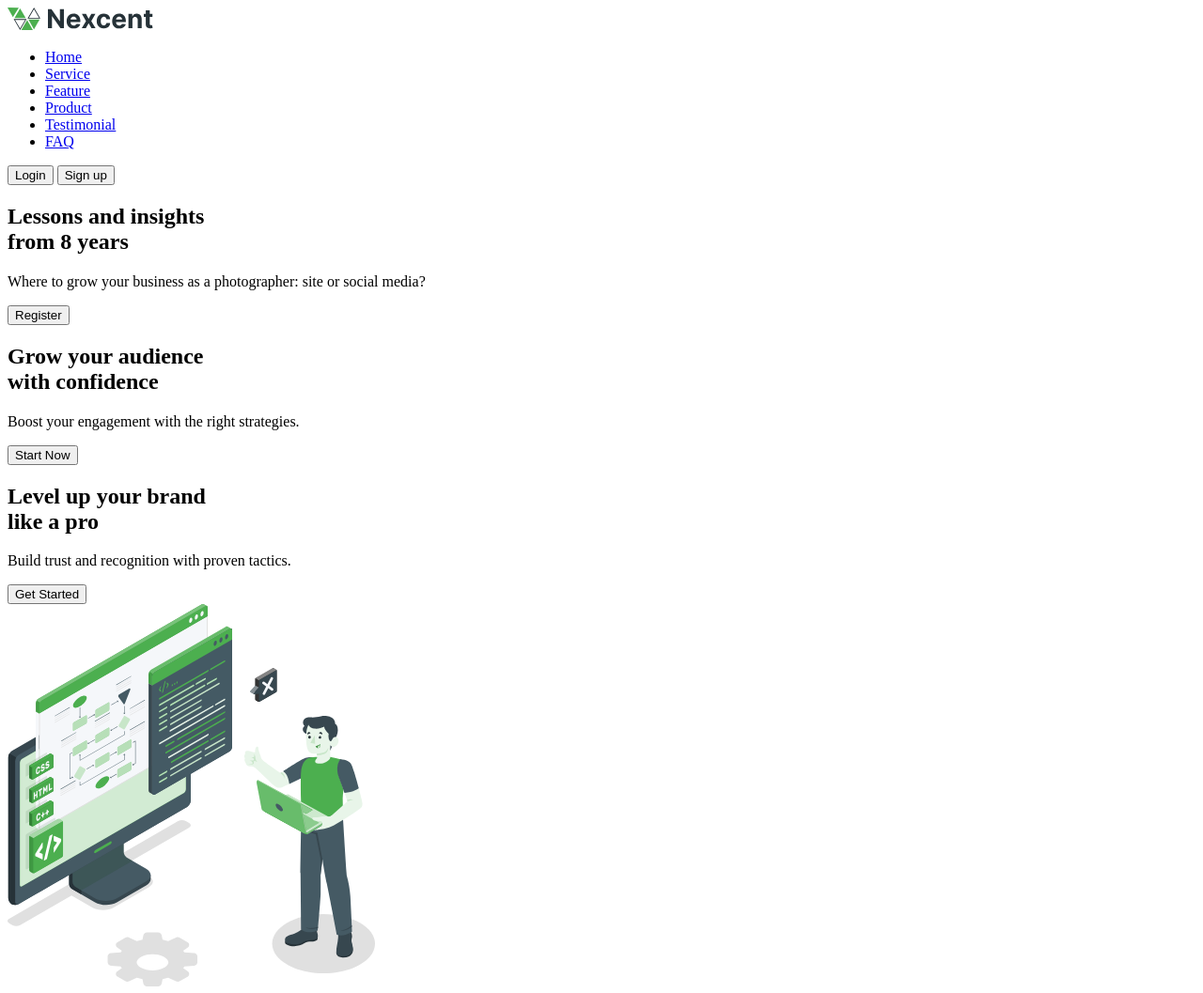
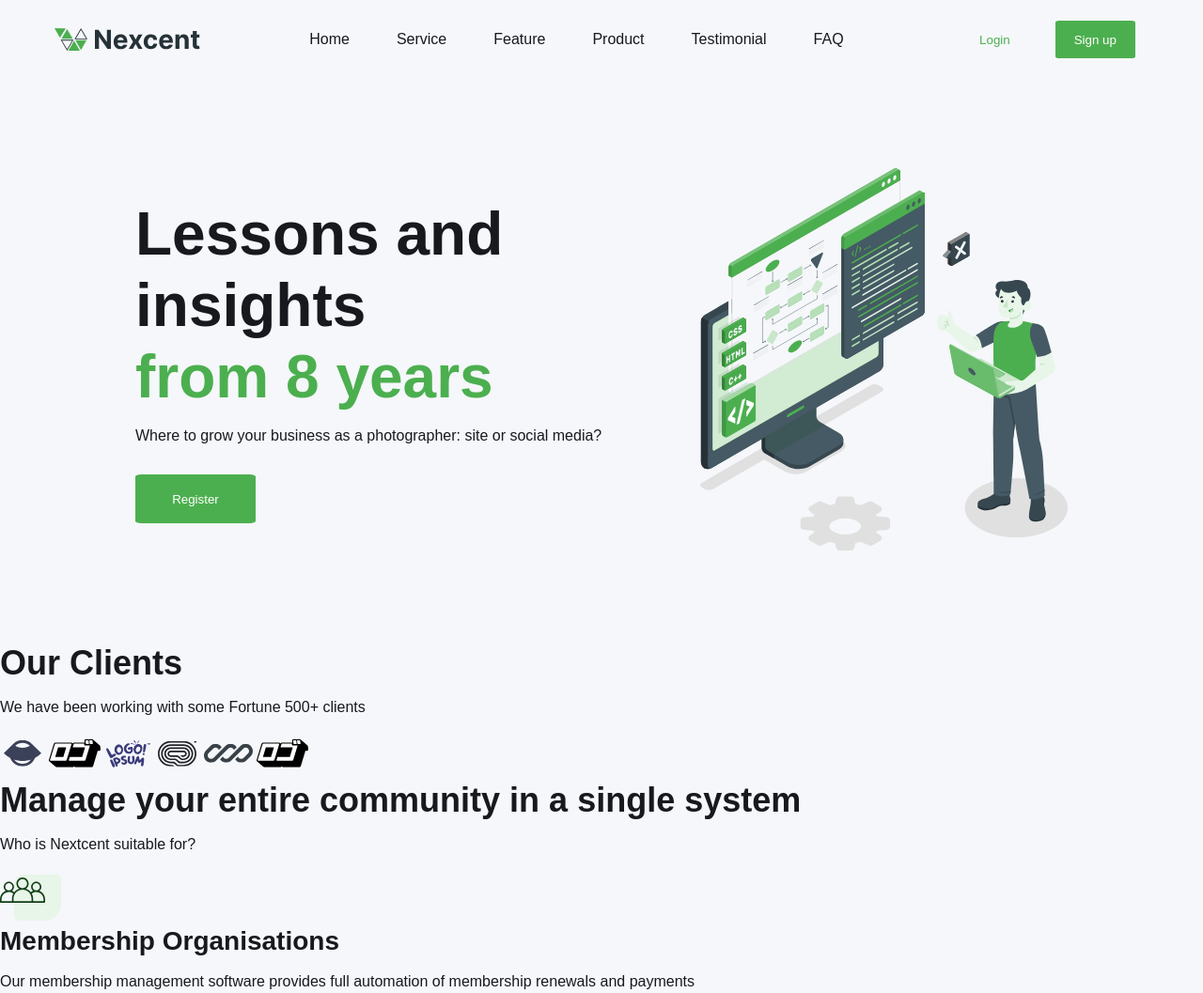
Before and after one commit to XuanNghi19/landing_page_gem, a plain HTML site: page index.html in a window 1280 px wide. Shown: the top 1057 px of the page at 94% size. Drawn offline with Linux system fonts and the light colour scheme.

Commit message:
make style header

```diff
--- /dev/null
+++ b/_utility.scss
@@ -0,0 +1,62 @@
+@import "./variables.scss";
+
+.btn {
+  padding: 0.625rem 1.25rem;
+  margin-right: 14px;
+  border: none;
+  border-radius: 5%;
+}
+
+.btn--ghost {
+  background: transparent;
+  color: #4caf4f;
+
+  &:hover {
+    color: map-get($colors, primary);
+  }
+}
+
+.btn--solid {
+  background-color: #4caf4f;
+  color: map-get($neutral-colors, white);
+
+  &:hover {
+    background-color: map-get($colors, primary);
+  }
+}
+
+.active {
+  visibility: visible;
+}
+
+.inactive {
+  display: none;
+}
+
+.text-primary {
+  color: #4caf4f;
+}
+
+h1 {
+  font-size: map-get($headlines, h1, size);
+  line-height: map-get($headlines, h1, line-height);
+  margin: 0;
+}
+
+h2 {
+  font-size: map-get($headlines, h2, size);
+  line-height: map-get($headlines, h2, line-height);
+  margin: 0;
+}
+
+h3 {
+  font-size: map-get($headlines, h3, size);
+  line-height: map-get($headlines, h3, line-height);
+  margin: 0;
+}
+
+h4 {
+  font-size: map-get($headlines, h4, size);
+  line-height: map-get($headlines, h4, line-height);
+  margin: 0;
+}
--- /dev/null
+++ b/_variables.scss
@@ -0,0 +1,55 @@
+$neutral-colors: (
+  silver: #f5f7fa,
+  white: #ffffff,
+  grey-blue: #abbed1,
+  l-grey: #89939e,
+  grey: #717171,
+  d-grey: #4d4d4d,
+  black: #263238,
+);
+
+$colors: (
+  primary: #28cb8b,
+  secondary: #263238,
+  info: #2194f3,
+);
+
+$color-shade: (
+  shade1: #43a046,
+  shade2: #388E3B,
+  shade3: #237D31,
+  shade4: #1B5E1F,
+  shade5: #103E13,
+);
+
+$color-tint: (
+  tint1: #66BB69,
+  tint2: #81C784,
+  tint3: #A5D6A7,
+  tint4: #C8E6C9,
+  tint5: #E8F5E9,
+);
+
+$color-action: (
+  warning: #FBC02D,
+  error: #E53835,
+  success: #2E7D31,
+);
+
+$text-colors: (
+  black: #18191F,
+);
+
+$headlines: (
+  h1: (size: 4rem, line-height: 4.75rem),
+  h2: (size: 2.25rem, line-height: 2.75rem),
+  h3: (size: 1.75rem, line-height: 2.25rem),
+  h4: (size: 1.25rem, line-height: 1.75rem),
+);
+
+$body: (
+  body1: (size: 1.125rem, line-height: 1.75rem),
+  body2: (size: 1rem, line-height: 1.5rem),
+  body3: (size: 0.875rem, line-height: 1.25rem),
+  body4: (size: 0.75rem, line-height: 1rem),
+);
--- a/index.html
+++ b/index.html
@@ -3,52 +3,54 @@
   <head>
     <meta charset="UTF-8" />
     <meta name="viewport" content="width=device-width, initial-scale=1.0" />
-    <title>Document</title>
+    <link rel="stylesheet" href="style.css">
+    <title>Landing Page</title>
   </head>
   <body>
     <header class="header">
       <img class="header__logo" src="assets/Logo.svg" alt="icon" />
       <nav class="header__nav">
-        <ul>
-          <li><a href="#">Home</a></li>
-          <li><a href="#">Service</a></li>
-          <li><a href="#">Feature</a></li>
-          <li><a href="#">Product</a></li>
-          <li><a href="#">Testimonial</a></li>
-          <li><a href="#">FAQ</a></li>
+        <ul class="header__list-items">
+          <li><a class="header__link" href="#">Home</a></li>
+          <li><a class="header__link" href="#">Service</a></li>
+          <li><a class="header__link" href="#">Feature</a></li>
+          <li><a class="header__link" href="#">Product</a></li>
+          <li><a class="header__link" href="#">Testimonial</a></li>
+          <li><a class="header__link" href="#">FAQ</a></li>
         </ul>
         <div class="header__auth">
-          <button class="btn">Login</button>
-          <button class="btn">Sign up</button>
+          <button class="btn btn--ghost">Login</button>
+          <button class="btn btn--solid">Sign up</button>
         </div>
       </nav>
     </header>
 
     <section class="hero">
       <div class="hero__content">
-        <div class="hero__slide--active">
-          <h1>Lessons and insights <br /><span>from 8 years</span></h1>
+        <div class="hero__slide active">
+          <h1>Lessons and insights <br /><span class="text-primary">from 8 years</span></h1>
           <p>
             Where to grow your business as a photographer: site or social media?
           </p>
-          <button class="hero__btn">Register</button>
+          <button class="btn btn--solid">Register</button>
         </div>
+
         <div class="hero__slide inactive">
           <h1>Grow your audience <br /><span>with confidence</span></h1>
           <p>Boost your engagement with the right strategies.</p>
-          <button class="btn">Start Now</button>
+          <button class="btn btn--solid">Start Now</button>
         </div>
         <div class="hero__slide inactive">
           <h1>Level up your brand <br /><span>like a pro</span></h1>
           <p>Build trust and recognition with proven tactics.</p>
-          <button class="btn">Get Started</button>
+          <button class="btn btn--solid">Get Started</button>
         </div>
       </div>
 
       <div class="hero__dots">
-        <span class="hero__dot active"></span>
-        <span class="hero__dot inactive"></span>
-        <span class="hero__dot inactive"></span>
+        <span class="hero__dot dot--active"></span>
+        <span class="hero__dot dot--inactive"></span>
+        <span class="hero__dot dot--inactive"></span>
       </div>
       <div class="hero__img">
         <img src="assets/Illustration.svg" alt="hero image" />
--- a/style.scss
+++ b/style.scss
@@ -0,0 +1,101 @@
+@import "./variables.scss";
+@import "./utility.scss";
+
+:root {
+  font-size: 16px;
+  padding: 0;
+  margin: 0;
+  background-color: map-get($neutral-colors, silver);
+  display: flex;
+  flex-direction: column;
+  justify-content: center;
+  align-items: center;
+  font-family: sans-serif;
+  color: map-get($text-colors, black);
+}
+
+body {
+  max-width: 1440px;
+  margin: 0;
+}
+
+.header {
+  display: flex;
+  height: 5.25rem;
+  justify-content: space-around;
+  align-items: center;
+
+  &__logo {
+    width: 155px;
+    height: 100%;
+    cursor: pointer;
+  }
+
+  &__nav {
+    display: flex;
+    gap: 124.5px;
+    font-size: map-get($body, body2, size);
+    line-height: map-get($body, body2, line-height);
+    text-decoration: none;
+    height: 100%;
+  }
+
+  &__list-items {
+    margin: 0;
+    display: flex;
+    align-items: center;
+    gap: 50px;
+    list-style: none;
+    padding: 0;
+  }
+
+  &__link {
+    color: map-get($text-colors, black);
+    font-weight: 500;
+    text-decoration: none;
+    transition: color 0.3s ease;
+
+    &:hover {
+      color: map-get($colors, primary);
+    }
+  }
+
+  &__auth {
+    display: flex;
+    gap: 14px;
+    margin: 22px 0;
+  }
+}
+
+.hero {
+  display: flex;
+  height: 37.5rem;
+  align-items: center;
+  text-align: left;
+  justify-content: space-between;
+  padding: 0 9rem;
+
+  &__content {
+    display: flex;
+  }
+
+  &__slide {
+    gap: 2rem;
+  }
+
+  button {
+    height: 52px !important;
+    width: 128px !important;
+  }
+
+  p {
+    margin-top: 1rem;
+    margin-bottom: 2rem;
+  }
+
+  &__dot {
+    display: flex;
+
+  }
+
+}
```
Also changed, not shown: style.css, 1 other file.
